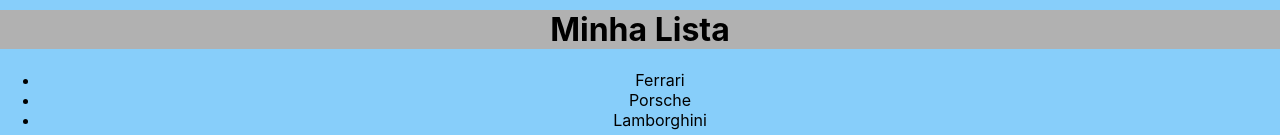
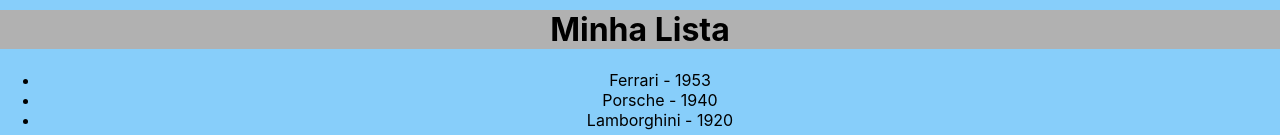
Before and after one commit to screm1n/curso-react, a React (Create React App) app in the folder meu-projeto/: page / in a window 1280 px wide. Shown: the part 817-952 px from the top of the page. Built offline with nearby package versions, Linux system fonts and the light colour scheme.

Commit message:
props avançado

```diff
--- a/meu-projeto/src/components/Item.js
+++ b/meu-projeto/src/components/Item.js
@@ -1,9 +1,23 @@
-function Item(props) {
+import PropTypes from 'prop-types'
+
+function Item( {marca, lancamento } ) {
     return (
         <>
-            <li>{props.marca}</li>
+        <li>
+          {marca} - {lancamento}
+        </li>
         </>
     )
 }
 
+Item.propTypes = {
+    marca: PropTypes.string.isRequired,
+    lancamento: PropTypes.number,
+}
+
+Item.defaultProps = {
+    marca: 'Faltou a marca',
+    lancamento: 0,
+}
+
 export default Item
--- a/meu-projeto/src/components/List.js
+++ b/meu-projeto/src/components/List.js
@@ -5,9 +5,9 @@
         <>
             <h1>Minha Lista</h1>
             <ul>
-                <Item marca="Ferrari" />
-                <Item marca="Porsche" />
-                <Item marca="Lamborghini" />
+                <Item marca="Ferrari" lancamento={1953} />
+                <Item marca="Porsche" lancamento={1940} />
+                <Item marca="Lamborghini" lancamento={1920} />
             </ul>
         </>
     )
```
